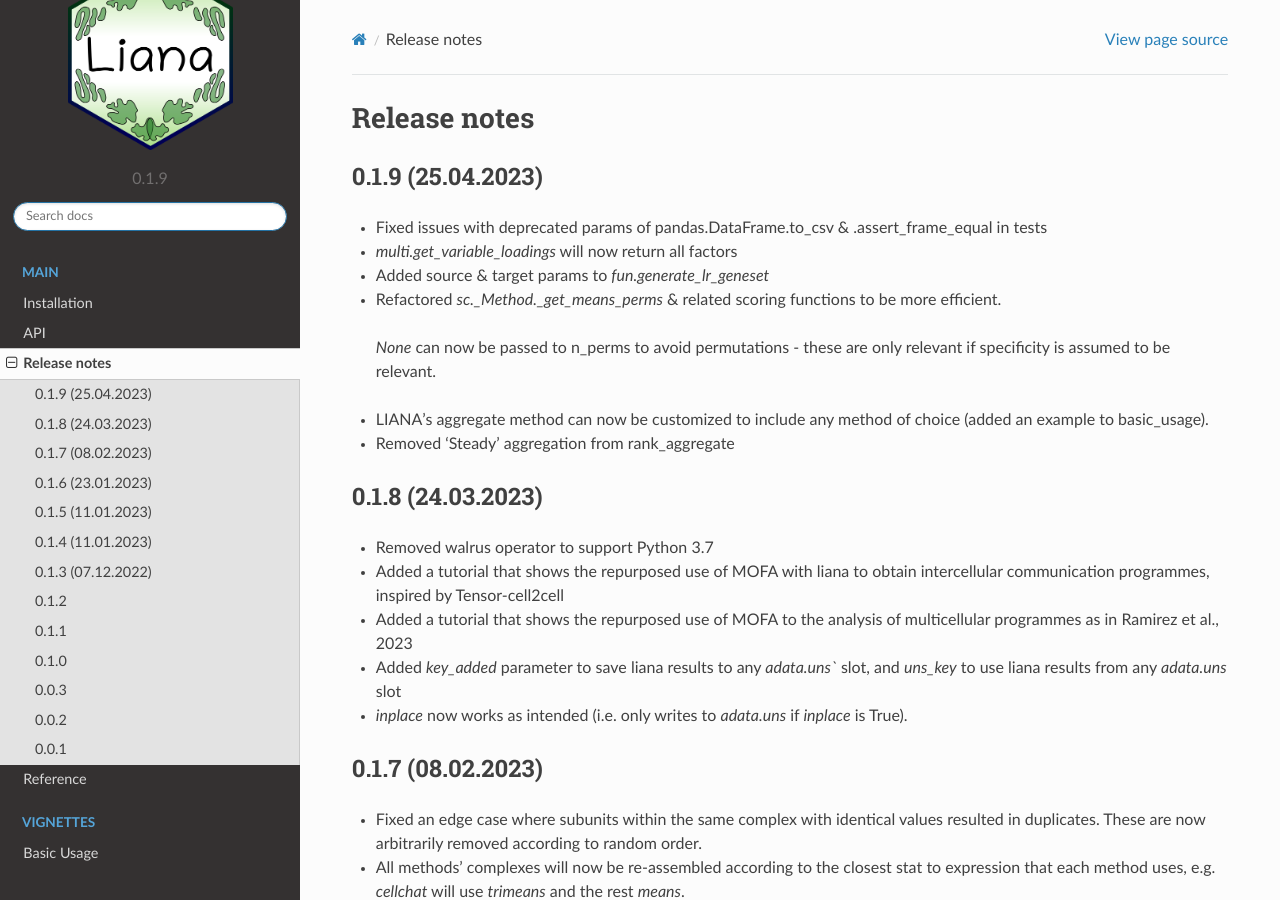
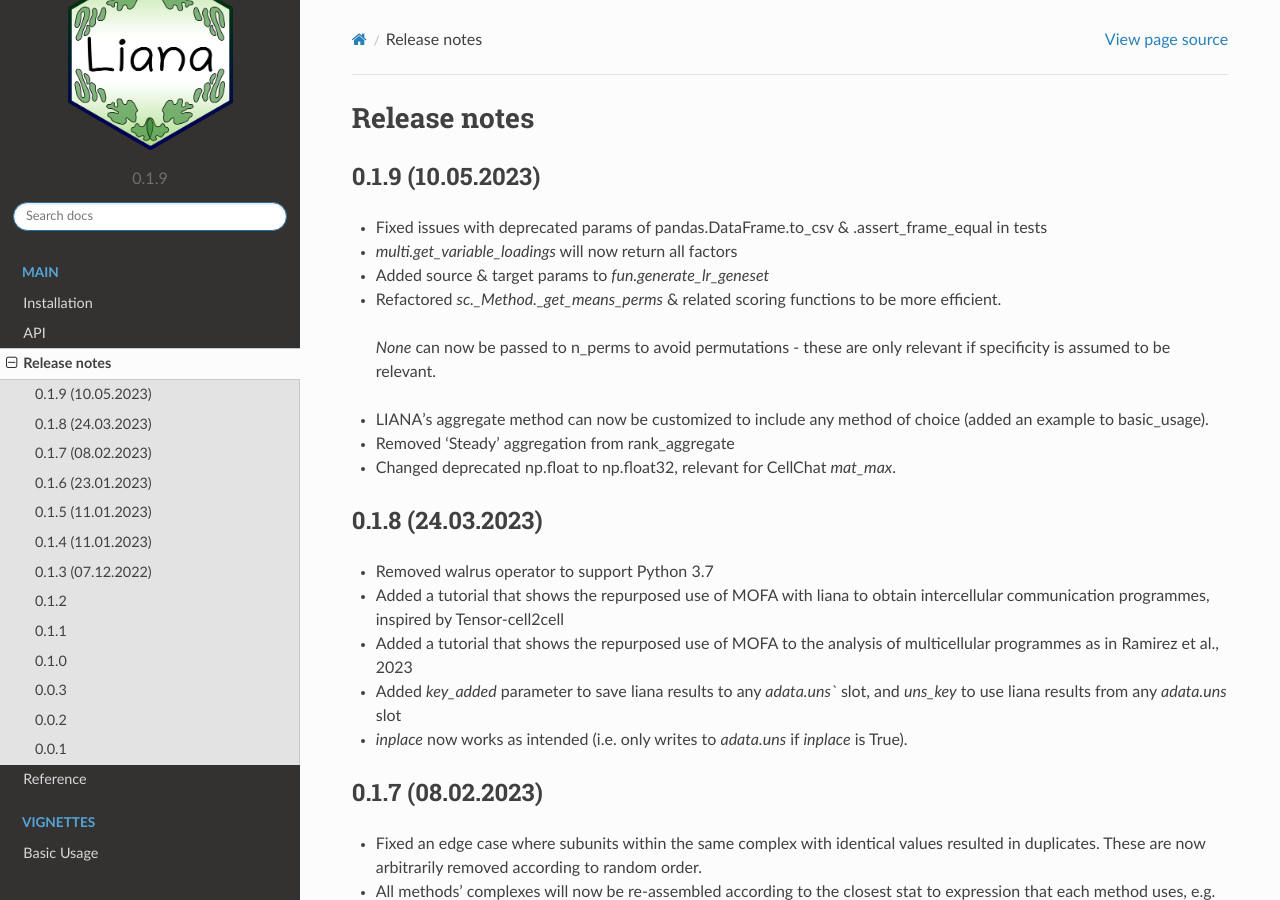
Before and after one commit to saezlab/liana-py, a Sphinx documentation site: the page built from docs/source/release_notes.rst, in a window 1280 px wide and 900 px high. Built offline with Sphinx 7.4.7 and the Read the Docs theme 2.0.0, drawn with Linux system fonts in a browser that asks for light colours; pages that are not in the unit, such as notebooks, are missing from menus.

Commit message:
add release note

```diff
--- a/docs/source/release_notes.rst
+++ b/docs/source/release_notes.rst
@@ -1,7 +1,7 @@
 Release notes
 =============
 
-0.1.9 (25.04.2023)
+0.1.9 (10.05.2023)
 ------------------
 
 - Fixed issues with deprecated params of pandas.DataFrame.to_csv & .assert_frame_equal in tests
@@ -17,6 +17,7 @@ Release notes
 
 - Removed 'Steady' aggregation from rank_aggregate
 
+- Changed deprecated np.float to np.float32, relevant for CellChat `mat_max`.
 
 
 0.1.8 (24.03.2023)
```
